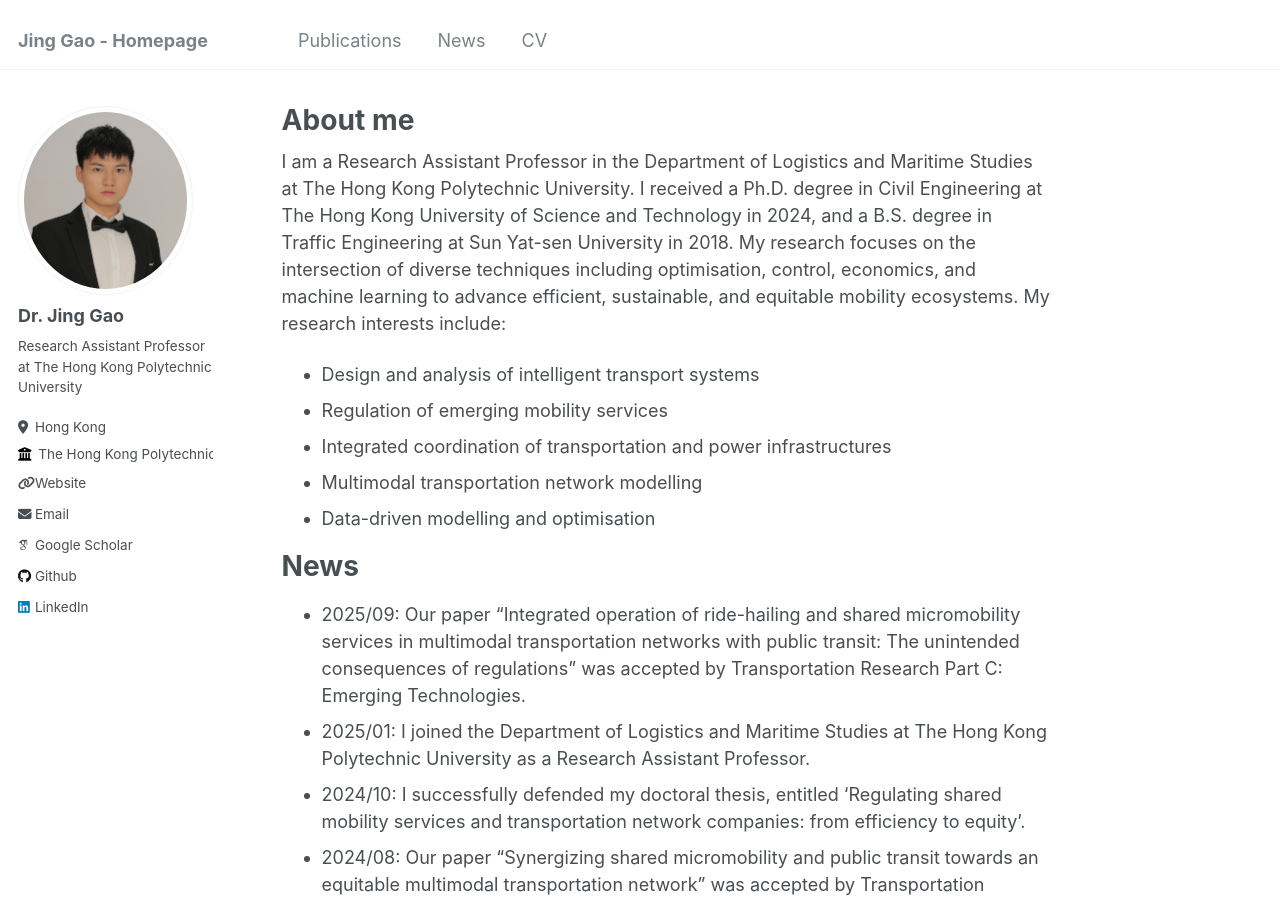
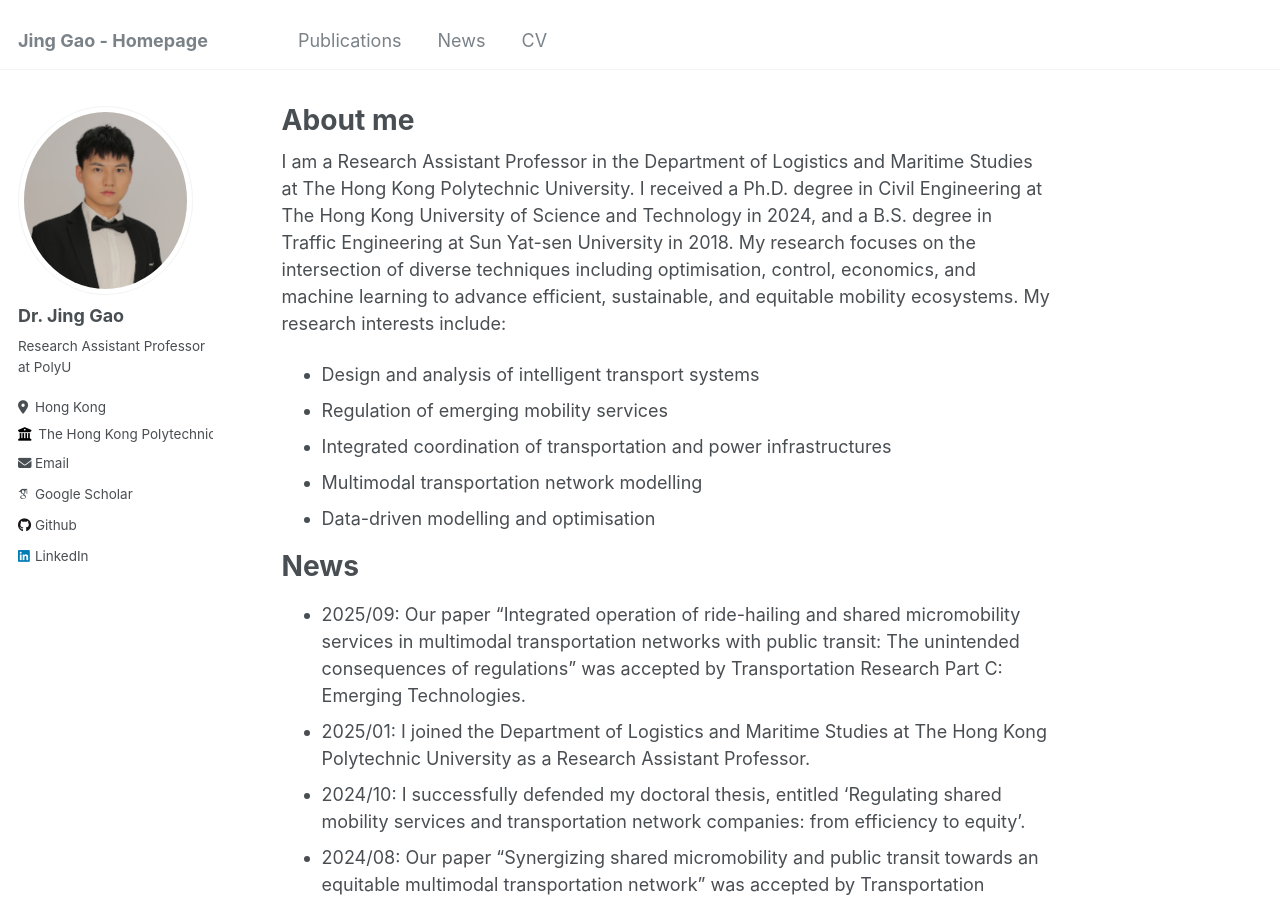
Before and after one commit to jgaoax/jgaoax.github.io, a Jekyll site: the page built from _pages/about.md, in a window 1280 px wide and 900 px high. Built offline with Jekyll 4.4.1, drawn with Linux system fonts in a browser that asks for light colours; some web fonts are replaced.

Commit message:
Update _config.yml

```diff
--- a/_config.yml
+++ b/_config.yml
@@ -24,10 +24,10 @@ author:
   avatar           : "profile.jpg"
   name             : "Dr. Jing Gao"
   pronouns         : # example: "she/her"
-  bio              : "Research Assistant Professor at The Hong Kong Polytechnic University"
+  bio              : "Research Assistant Professor at PolyU"
   location         : "Hong Kong"
   employer         : "The Hong Kong Polytechnic University"
-  uri              : "https://jgaoax.github.io"
+  # uri              : "https://jgaoax.github.io"
   email            : "jing.gao@polyu.edu.hk"
 
   # Academic websites
```
